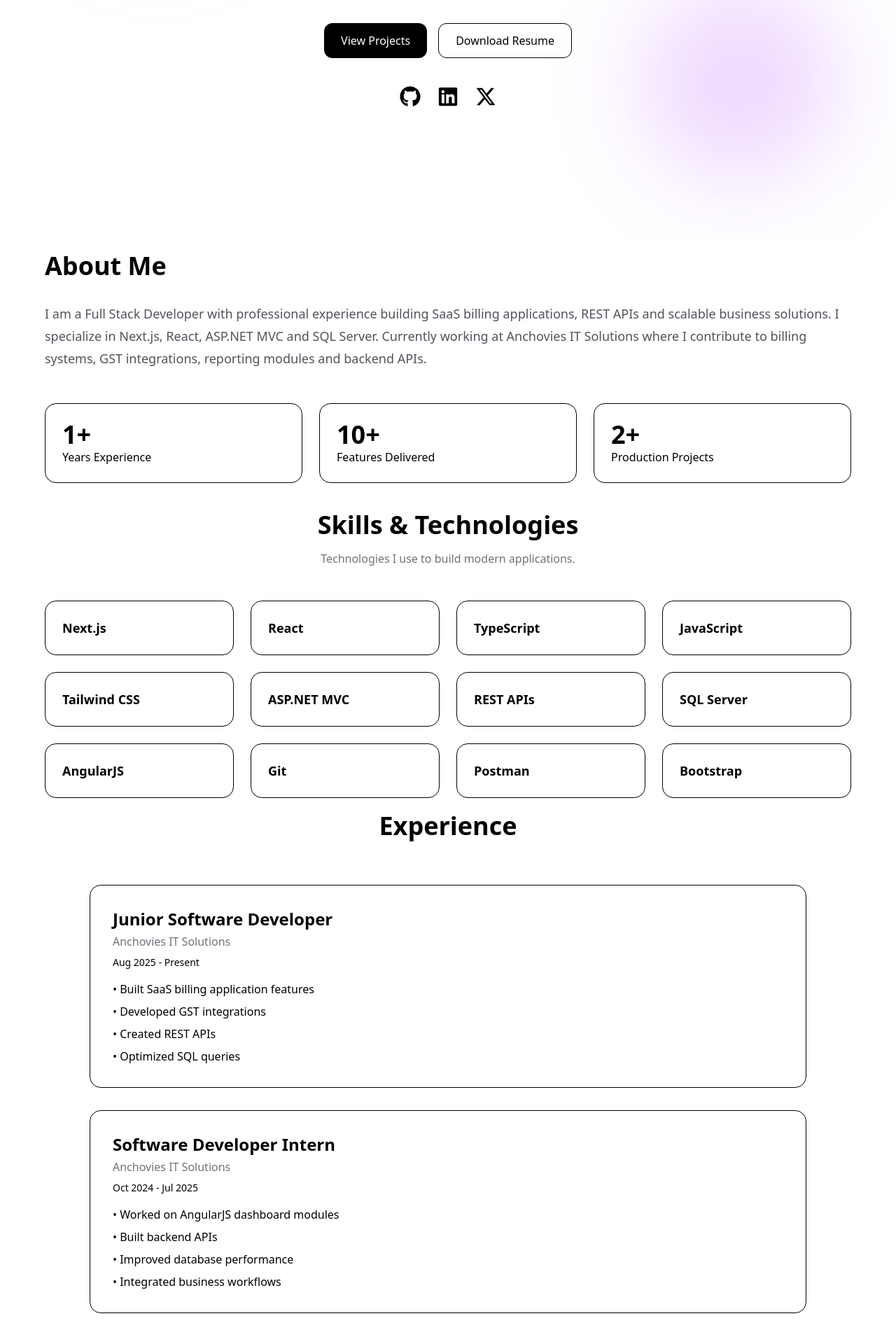
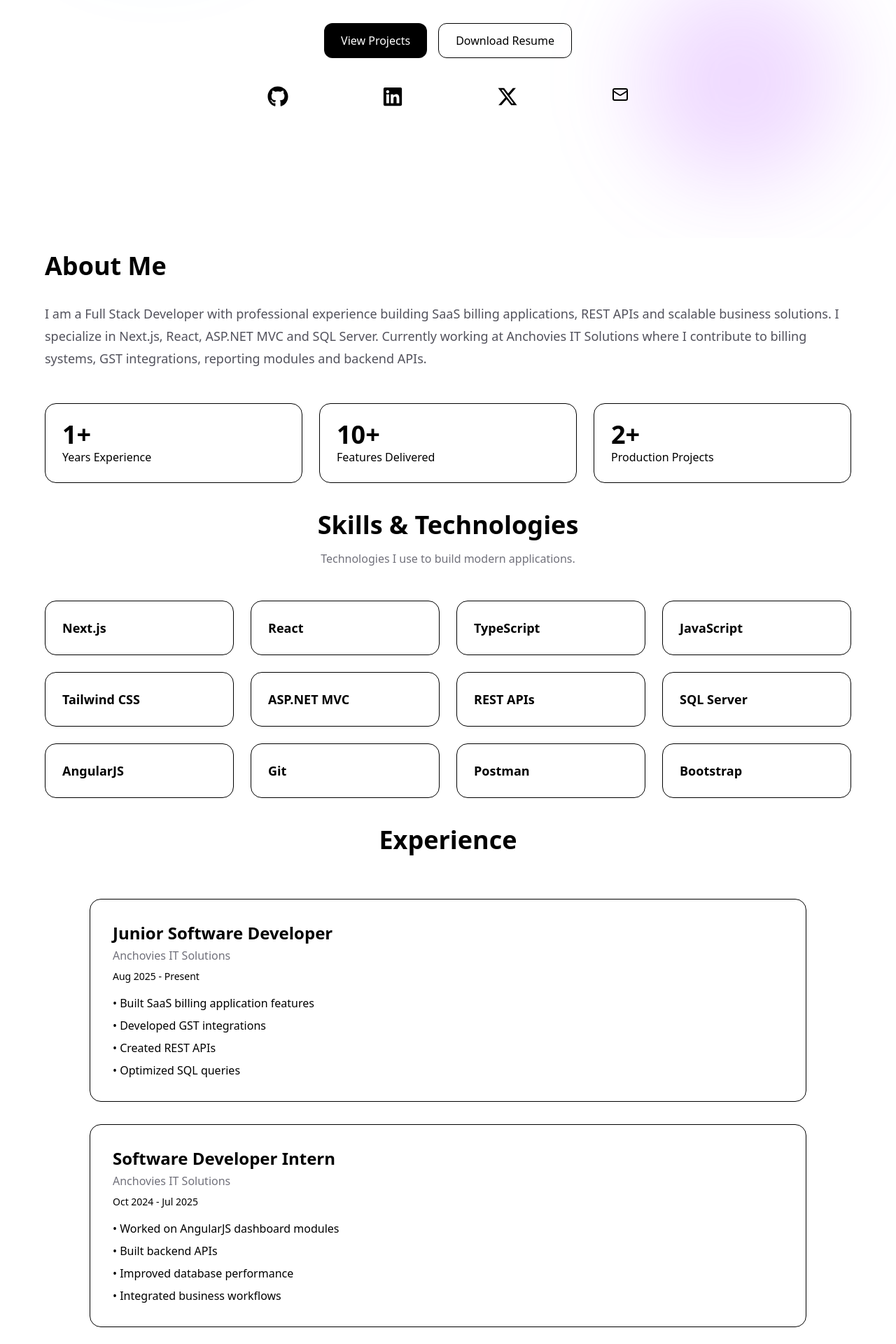
Before and after one commit to mudassir-jmi/mudassir-portfolio, a Next.js app: page / in a window 1280 px wide. Shown: the part 460-2380 px from the top of the page at 70% size. Built offline with nearby package versions, Linux system fonts and the light colour scheme.

Commit message:
add email button on hero section and fix some minor css

```diff
--- a/app/_section/Experience.tsx
+++ b/app/_section/Experience.tsx
@@ -27,7 +27,7 @@ export default function Experience() {
   return (
     <section
       id="experience"
-      className="px-6"
+      className="pt-5 px-6"
     >
       <div className="max-w-5xl mx-auto">
 
--- a/app/_section/Hero.tsx
+++ b/app/_section/Hero.tsx
@@ -1,4 +1,5 @@
 import { FaGithub, FaLinkedin, FaXTwitter } from "react-icons/fa6";
+import { Mail } from "lucide-react";
 
 export default function Hero() {
   return (
@@ -43,7 +44,7 @@ export default function Hero() {
 
         </div>
 
-        <div className="flex justify-center gap-6 mt-10 text-3xl">
+        <div className="flex justify-evenly gap-6 mt-10 text-3xl">
 
           <a
             href="https://github.com/mudassir-jmi"
@@ -66,6 +67,12 @@ export default function Hero() {
             <FaXTwitter />
           </a>
 
+          <a
+  href="mailto:mudassir7991@gmail.com"
+>
+  <Mail />
+</a>
+
         </div>
 
       </div>
--- a/app/_section/ThemeToggle.tsx
+++ b/app/_section/ThemeToggle.tsx
@@ -32,6 +32,7 @@ export default function ThemeToggle() {
         p-2
         text-zinc-900
         dark:text-white
+        cursor-pointer
       "
     >
       {theme === "dark" ? (
```
